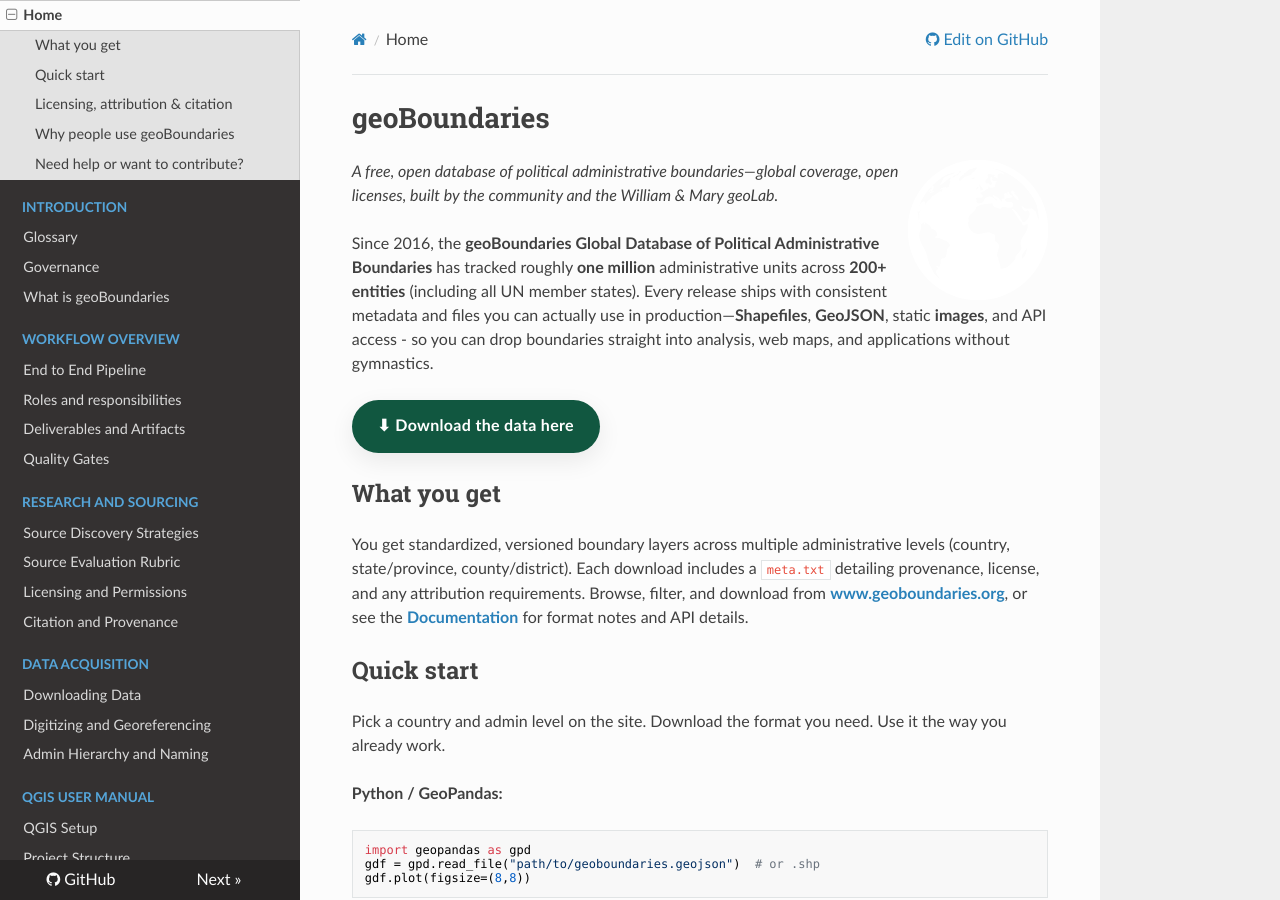
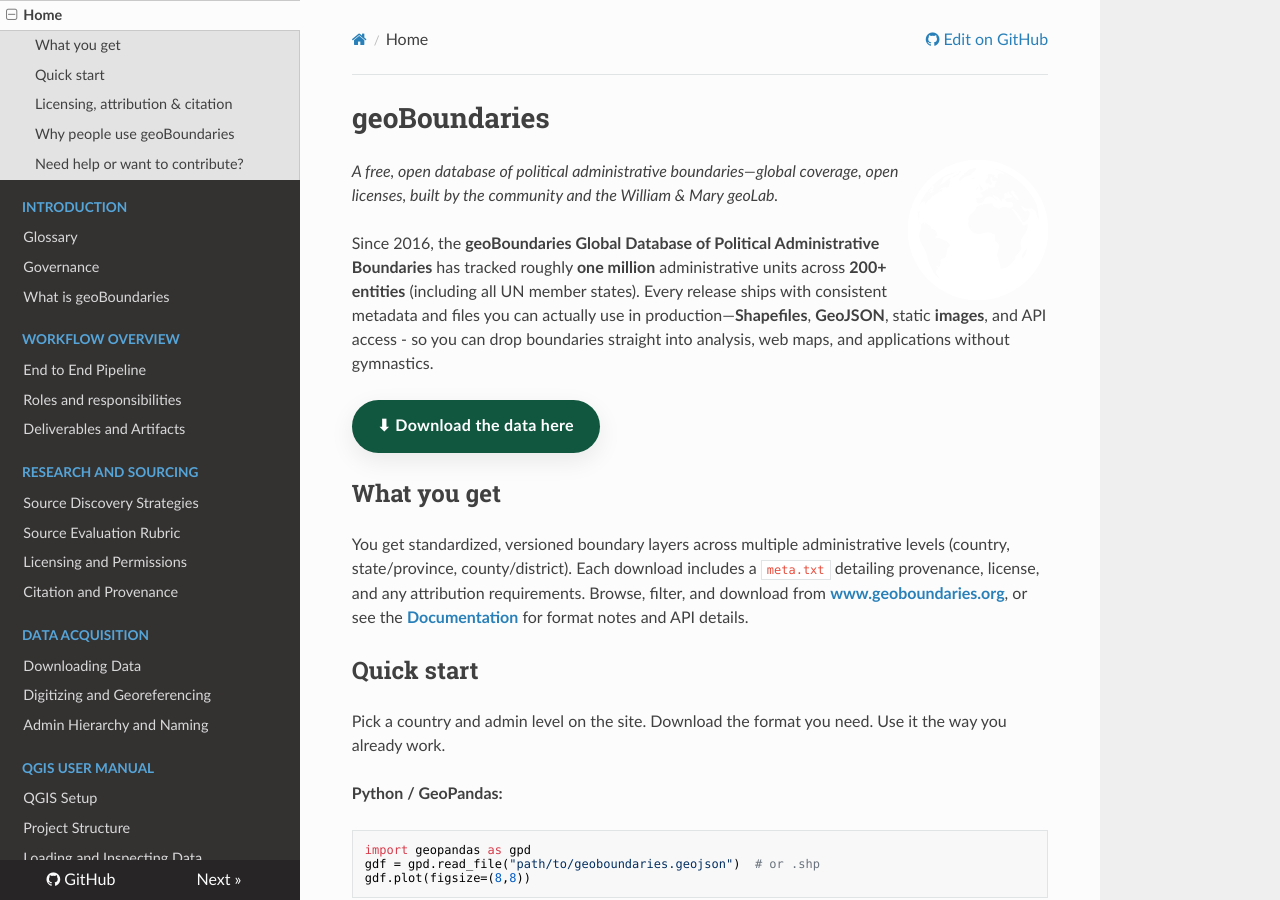
Before and after one commit to wmgeolab/gbDocs, an MkDocs documentation site: the page built from docs/docs/index.md, in a window 1280 px wide and 900 px high. Built offline with MkDocs 1.6.1, drawn with Linux system fonts in a browser that asks for light colours; nearby versions of some CDN libraries.

Commit message:
Update mkdocs.yml

```diff
--- a/docs/mkdocs.yml
+++ b/docs/mkdocs.yml
@@ -21,7 +21,6 @@
       - End to End Pipeline: 10-workflow-overview/end-to-end-pipeline.md
       - Roles and responsibilities: 10-workflow-overview/roles-and-responsibilities.md
       - Deliverables and Artifacts: 10-workflow-overview/deliverables-and-artifacts.md
-      - Quality Gates: 10-workflow-overview/quality-gates.md
   - Research and Sourcing:
       - Source Discovery Strategies: 20-research-and-sourcing/source-discovery-strategies.md
       - Source Evaluation Rubric: 20-research-and-sourcing/source-evaluation-rubric.md
```
